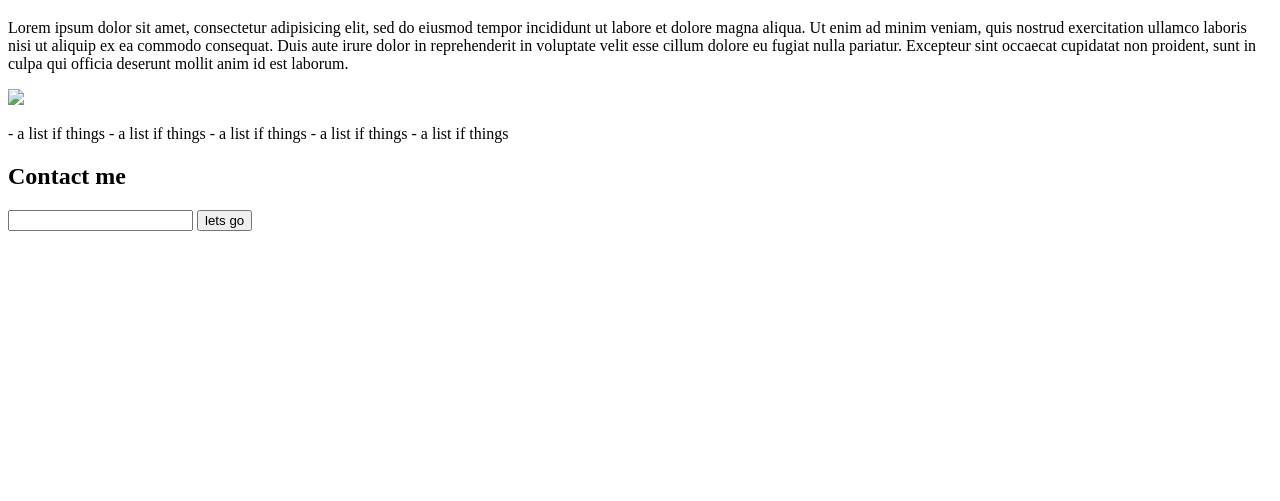
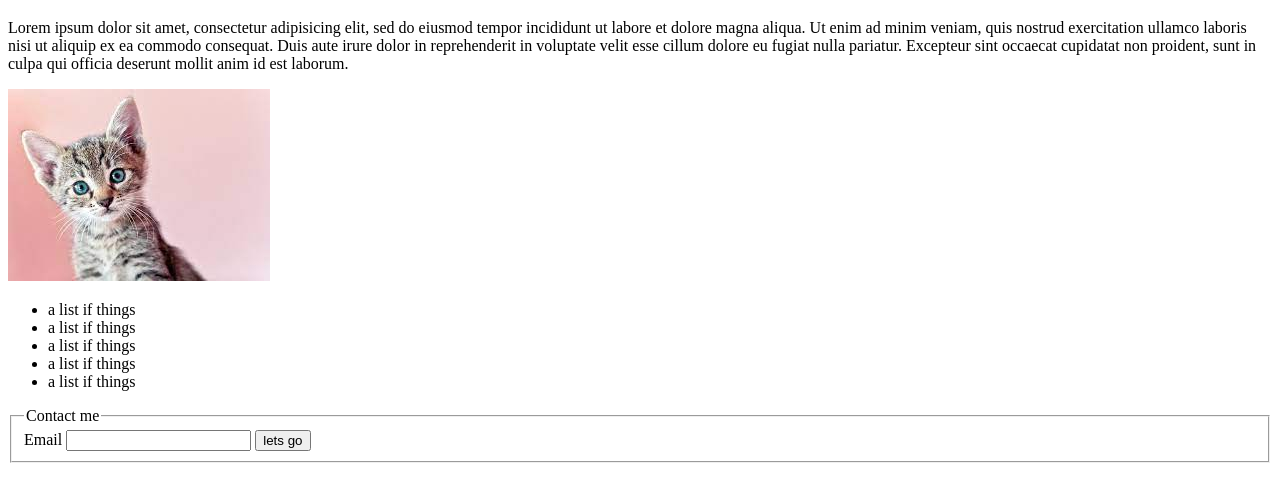
Before and after one commit to droidsam1/ironhack-a11y-project, a plain HTML site: page index.htm in a window 1280 px wide. Shown: the part 61-562 px from the top of the page. Drawn offline with Linux system fonts and the light colour scheme.

Commit message:
improve accessibility to 100%

```diff
--- a/index.htm
+++ b/index.htm
@@ -1,7 +1,8 @@
 <!DOCTYPE html>
-<html>
+<html lang="enc">
 <head>
   <meta charset="utf-8">
+  <title>Improving Accesibility Project</title>
 </head>
 <body>
   <div>
@@ -12,19 +13,22 @@
     consequat. Duis aute irure dolor in reprehenderit in voluptate velit esse
     cillum dolore eu fugiat nulla pariatur. Excepteur sint occaecat cupidatat non
     proident, sunt in culpa qui officia deserunt mollit anim id est laborum.</p>
-    <img src="catimage.jpg">
-    <p>
-      - a list if things
-      - a list if things
-      - a list if things
-      - a list if things
-      - a list if things
-    </p>
-    <form action="#">
-      <h2>Contact me</h2>
-      <input type="email" name="email">
-      <button>lets go</button>
-    </form>
+    <img src="/assets/images/catimage.jfif" alt="picture of my ginger cat curled up on a red armchair">
+    <ul>
+        <li>a list if things</li>
+        <li>a list if things</li>
+        <li>a list if things</li>
+        <li>a list if things</li>
+        <li>a list if things</li>
+      </ul>
+      <form action="#">
+        <fieldset>
+          <legend>Contact me</legend>
+          <label for="email">Email</label>
+          <input type="email" id="email" name="email" autocomplete="email">
+          <button>lets go</button>
+        </fieldset>
+      </form>
   </div>
 </body>
 </html>
```
Also changed, not shown: assets/images/catimage.jfif (added).
